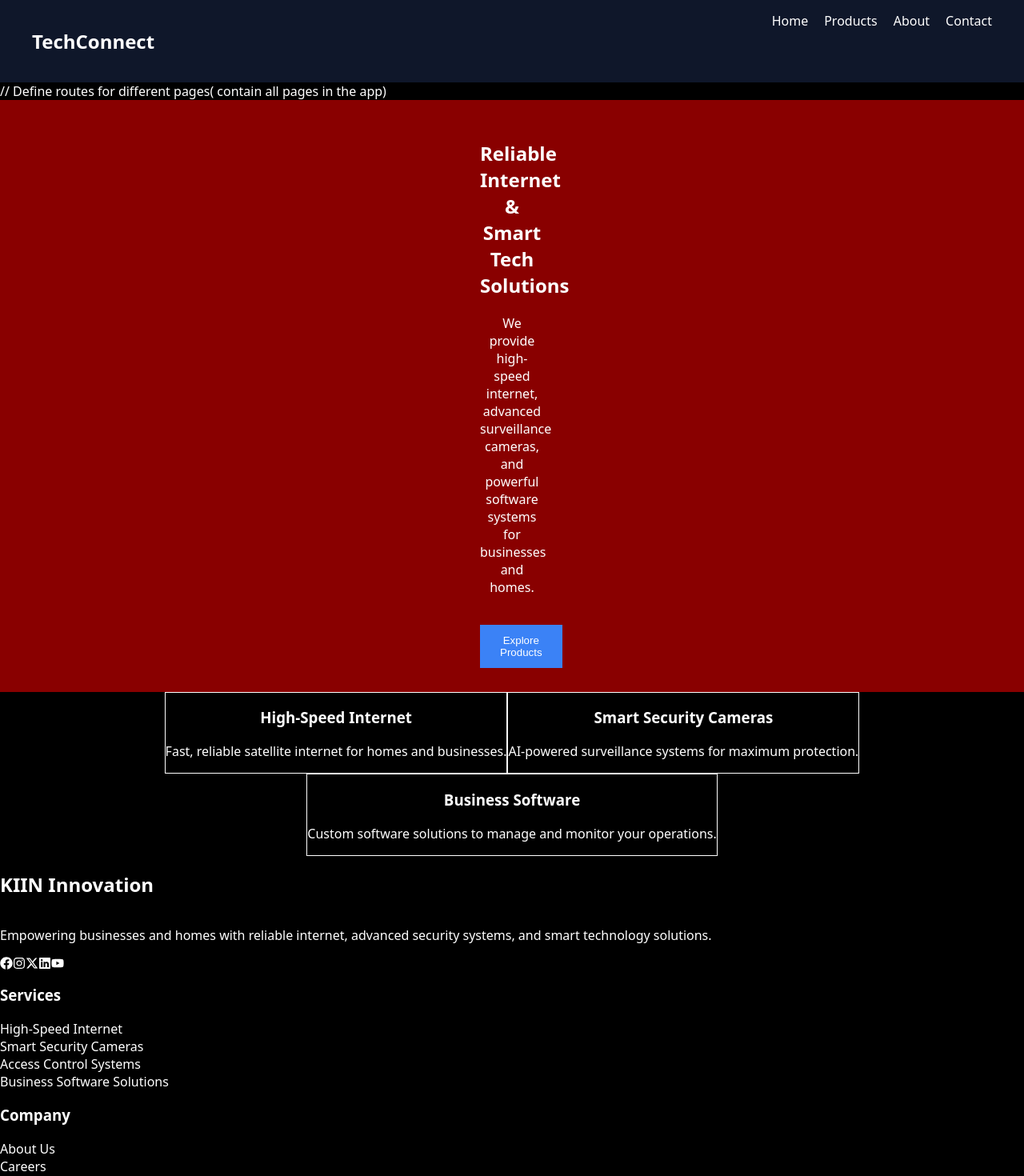
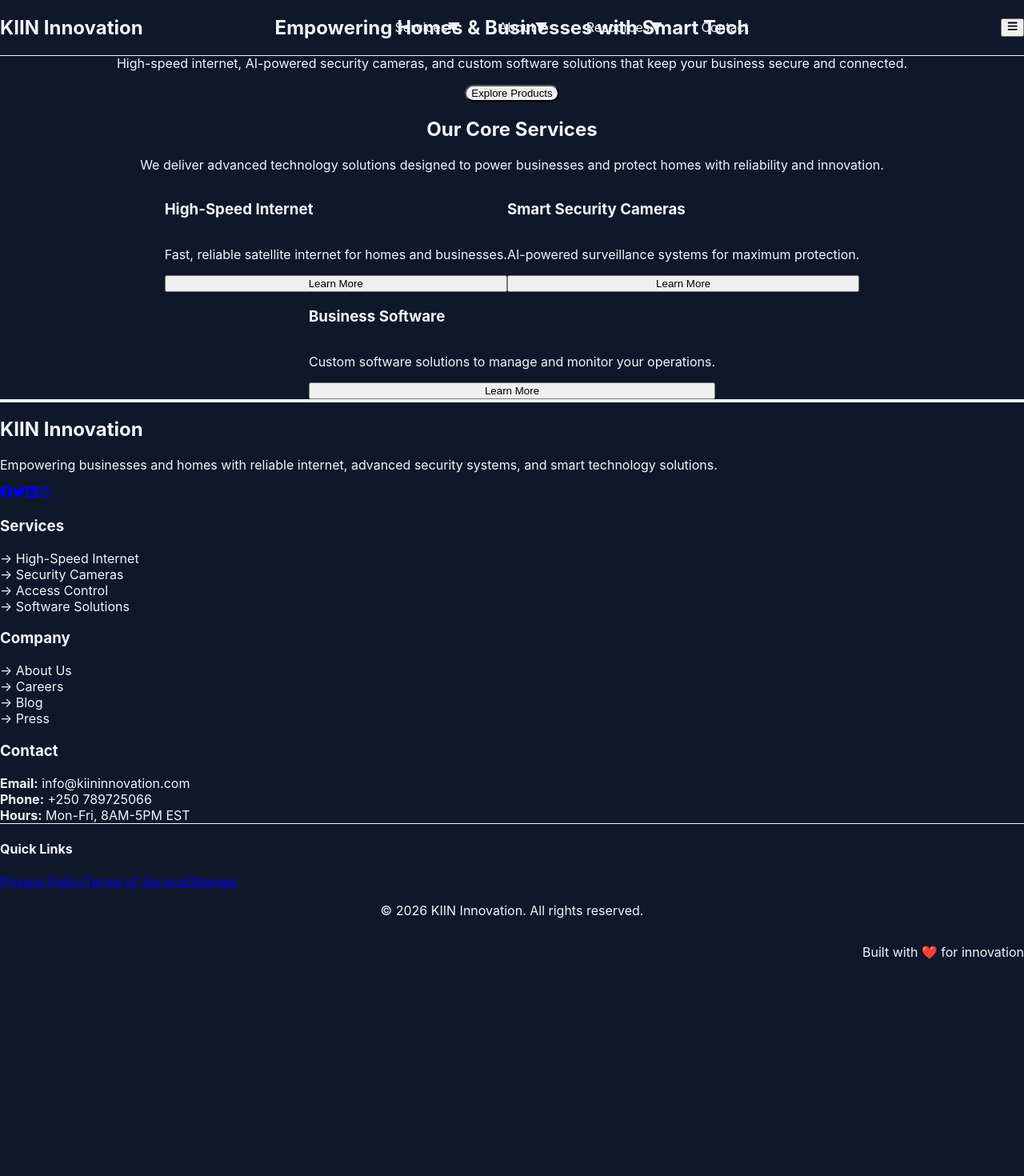
Before and after one commit to mantoinette/Kiin-website, a React app in the folder frontend/: page / in a window 1280 px wide. Shown: the top 1470 px of the page at 80% size. After the commit the page ends 1216 px from the top, so only its background shows below. Built offline with nearby package versions, Linux system fonts and the light colour scheme; the HTML template or start-up script is replaced by a standard one.

Commit message:
upgrading the code

```diff
--- a/frontend/src/App.tsx
+++ b/frontend/src/App.tsx
@@ -1,26 +1,14 @@
-import { BrowserRouter as Router, Routes, Route } from "react-router-dom";
 import Navbar from "./components/Navbar";
+import HomePage from "./pages/HomePage";
 import Footer from "./components/Footer";
-import HomePage from "./pages/HomePage";
-import ProductsPage from "./pages/ProductsPage"; // Removed due to missing module
-import AboutPage from "./pages/AboutPage";
-import ContactPage from "./pages/ContactPage";
 
 function App() {
   return (
-    // router enable for navigation between pages
-    <Router>
+    <>
       <Navbar />
-   // Define routes for different pages( contain all pages in the app)
-      <Routes>
-        <Route path="/" element={<HomePage />} />
-        <Route path="/products" element={<ProductsPage />} />
-        <Route path="/about" element={<AboutPage />} />
-        <Route path="/contact" element={<ContactPage />} />
-      </Routes>
-
+      <HomePage />
       <Footer />
-    </Router>
+    </>
   );
 }
 
--- a/frontend/src/components/Footer.tsx
+++ b/frontend/src/components/Footer.tsx
@@ -1,68 +1,108 @@
-import { FaFacebook, FaInstagram, FaLinkedin, FaYoutube } from "react-icons/fa";
-import { FaXTwitter } from "react-icons/fa6";
+import { FaFacebook, FaTwitter, FaLinkedin, FaInstagram } from "react-icons/fa";
 
 const Footer = () => {
   return (
-    <footer className="w-full bg-black text-white py-20 px-10 md:px-24">
-      <div className="max-w-7xl mx-auto flex flex-col md:flex-row justify-between gap-16">
-
-        {/* BRAND SECTION */}
-        <div className="flex flex-col space-y-6 max-w-sm">
-          <h2 className="text-4xl font-bold tracking-tight">KIIN Innovation</h2>
-          <p className="text-gray-400 leading-relaxed">
-            Empowering businesses and homes with reliable internet,
-            advanced security systems, and smart technology solutions.
+    <footer className="footer bg-gradient-to-b from-orange-900 via-amber-900 to-orange-950 text-gray-200 px-6 lg:px-12 py-16 border-t-4 border-orange-500">
+      <div className="max-w-6xl mx-auto grid md:grid-cols-4 gap-12 mb-12">
+        {/* Brand Section */}
+        <div>
+          <h2 className="text-3xl font-bold text-orange-400 mb-4 hover:text-orange-300 transition-colors">
+            KIIN Innovation
+          </h2>
+          <p className="text-gray-300 text-sm leading-relaxed">
+            Empowering businesses and homes with reliable internet, advanced security systems, and smart technology solutions.
           </p>
-
-          <div className="flex gap-5 text-xl">
-            <FaFacebook className="hover:text-gray-400 cursor-pointer transition" />
-            <FaInstagram className="hover:text-gray-400 cursor-pointer transition" />
-            <FaXTwitter className="hover:text-gray-400 cursor-pointer transition" />
-            <FaLinkedin className="hover:text-gray-400 cursor-pointer transition" />
-            <FaYoutube className="hover:text-gray-400 cursor-pointer transition" />
+          <div className="flex gap-4 mt-6">
+            <a href="#" className="text-orange-400 hover:text-orange-300 text-xl transition-colors"><FaFacebook /></a>
+            <a href="#" className="text-orange-400 hover:text-orange-300 text-xl transition-colors"><FaTwitter /></a>
+            <a href="#" className="text-orange-400 hover:text-orange-300 text-xl transition-colors"><FaLinkedin /></a>
+            <a href="#" className="text-orange-400 hover:text-orange-300 text-xl transition-colors"><FaInstagram /></a>
           </div>
         </div>
 
-        {/* SERVICES SECTION */}
-        <div className="flex flex-col">
-          <h3 className="font-semibold text-lg mb-6">Services</h3>
-          <ul className="flex flex-col space-y-4 text-gray-400">
-            <li className="hover:text-white cursor-pointer transition">
-              High-Speed Internet
+        {/* Services Section */}
+        <div>
+          <h3 className="text-xl font-bold text-white mb-6 flex items-center gap-2">
+            <span className="w-1 h-6 bg-orange-500 rounded"></span>Services
+          </h3>
+          <ul className="space-y-3">
+            <li className="text-gray-300 hover:text-orange-400 cursor-pointer transition-colors text-sm">
+              → High-Speed Internet
             </li>
-            <li className="hover:text-white cursor-pointer transition">
-              Smart Security Cameras
+            <li className="text-gray-300 hover:text-orange-400 cursor-pointer transition-colors text-sm">
+              → Security Cameras
             </li>
-            <li className="hover:text-white cursor-pointer transition">
-              Access Control Systems
+            <li className="text-gray-300 hover:text-orange-400 cursor-pointer transition-colors text-sm">
+              → Access Control
             </li>
-            <li className="hover:text-white cursor-pointer transition">
-              Business Software Solutions
+            <li className="text-gray-300 hover:text-orange-400 cursor-pointer transition-colors text-sm">
+              → Software Solutions
             </li>
           </ul>
         </div>
 
-        {/* COMPANY SECTION */}
-        <div className="flex flex-col">
-          <h3 className="font-semibold text-lg mb-6">Company</h3>
-          <ul className="flex flex-col space-y-4 text-gray-400">
-            <li className="hover:text-white cursor-pointer transition">
-              About Us
+        {/* Company Section */}
+        <div>
+          <h3 className="text-xl font-bold text-white mb-6 flex items-center gap-2">
+            <span className="w-1 h-6 bg-orange-500 rounded"></span>Company
+          </h3>
+          <ul className="space-y-3">
+            <li className="text-gray-300 hover:text-orange-400 cursor-pointer transition-colors text-sm">
+              → About Us
             </li>
-            <li className="hover:text-white cursor-pointer transition">
-              Careers
+            <li className="text-gray-300 hover:text-orange-400 cursor-pointer transition-colors text-sm">
+              → Careers
             </li>
-            <li className="hover:text-white cursor-pointer transition">
-              Contact
+            <li className="text-gray-300 hover:text-orange-400 cursor-pointer transition-colors text-sm">
+              → Blog
+            </li>
+            <li className="text-gray-300 hover:text-orange-400 cursor-pointer transition-colors text-sm">
+              → Press
             </li>
           </ul>
         </div>
 
+        {/* Contact Section */}
+        <div>
+          <h3 className="text-xl font-bold text-white mb-6 flex items-center gap-2">
+            <span className="w-1 h-6 bg-orange-500 rounded"></span>Contact
+          </h3>
+          <ul className="space-y-3">
+            <li className="text-gray-300 text-sm">
+              <strong>Email:</strong> info@kiininnovation.com
+            </li>
+            <li className="text-gray-300 text-sm">
+              <strong>Phone:</strong> +250 789725066
+            </li>
+            <li className="text-gray-300 text-sm">
+              <strong>Hours:</strong> Mon-Fri, 8AM-5PM EST
+            </li>
+          </ul>
+        </div>
       </div>
 
-      {/* Bottom Line */}
-      <div className="border-t border-gray-800 mt-16 pt-6 text-center text-gray-500 text-sm">
-        © 2026 KIIN Innovation. All rights reserved.
+      {/* Bottom Section */}
+      <div className="border-t border-orange-700 pt-8">
+        <div className="grid md:grid-cols-3 gap-6 mb-6">
+          <div>
+            <h4 className="text-white font-semibold mb-2 text-sm">Quick Links</h4>
+            <div className="flex gap-4 text-xs">
+              <a href="#" className="text-gray-400 hover:text-orange-400 transition-colors">Privacy Policy</a>
+              <a href="#" className="text-gray-400 hover:text-orange-400 transition-colors">Terms of Service</a>
+              <a href="#" className="text-gray-400 hover:text-orange-400 transition-colors">Sitemap</a>
+            </div>
+          </div>
+          <div className="text-center">
+            <p className="text-gray-400 text-sm">
+              © 2026 KIIN Innovation. All rights reserved.
+            </p>
+          </div>
+          <div className="text-right">
+            <p className="text-gray-400 text-sm">
+              Built with <span className="text-orange-400">❤️</span> for innovation
+            </p>
+          </div>
+        </div>
       </div>
     </footer>
   );
--- a/frontend/src/components/HeroSection.tsx
+++ b/frontend/src/components/HeroSection.tsx
@@ -1,33 +1,23 @@
 const HeroSection = () => {
   return (
-    <section style={styles.hero}>
-      <h1>Reliable Internet & Smart Tech Solutions</h1>
-      <p>
-        We provide high-speed internet, advanced surveillance cameras,
-        and powerful software systems for businesses and homes.
+    <section className="bg-gradient-to-r from-blue-900 via-indigo-900 to-purple-900 text-white py-32 px-6 text-center relative overflow-hidden">
+      <h1 className="text-5xl md:text-6xl font-extrabold mb-6 drop-shadow-lg">
+        Empowering Homes & Businesses with Smart Tech
+      </h1>
+
+      <p className="max-w-3xl mx-auto text-lg md:text-xl text-gray-200 mb-10 drop-shadow">
+        High-speed internet, AI-powered security cameras, and custom software solutions that keep your business secure and connected.
       </p>
 
-      <button style={styles.button}>Explore Products</button>
+      <button className="mt-4 px-10 py-4 bg-yellow-400 text-blue-900 font-semibold rounded-full shadow-lg hover:bg-yellow-300 transition duration-300">
+        Explore Products
+      </button>
+
+      {/* Background circles */}
+      <div className="absolute -bottom-32 -right-32 w-96 h-96 bg-yellow-400 opacity-20 rounded-full blur-3xl"></div>
+      <div className="absolute -top-32 -left-32 w-96 h-96 bg-purple-400 opacity-20 rounded-full blur-3xl"></div>
     </section>
   );
 };
 
-const styles = {
-  hero: {
-    textAlign: "center" as const,
-
-    padding: "30px 600px",
-    backgroundColor: "#890000",
-    color: "white"
-  },
-  button: {
-    marginTop: "20px",
-    padding: "12px 25px",
-    backgroundColor: "#3b82f6",
-    color: "white",
-    border: "none",
-    cursor: "pointer"
-  }
-};
-
 export default HeroSection;
--- a/frontend/src/components/Navbar.tsx
+++ b/frontend/src/components/Navbar.tsx
@@ -1,33 +1,91 @@
-import { Link } from "react-router-dom";
+import { useState } from "react";
+import { FaBars, FaTimes } from "react-icons/fa";
 
 const Navbar = () => {
+  const [servicesOpen, setServicesOpen] = useState(false);
+  const [aboutOpen, setAboutOpen] = useState(false);
+  const [mobileMenuOpen, setMobileMenuOpen] = useState(false);
+
   return (
-    <nav style={styles.nav}>
-      <h2>TechConnect</h2>
+    <>
+      <nav className="navbar fixed w-full top-0 z-50 bg-gradient-to-r from-amber-900 via-yellow-800 to-amber-900 shadow-2xl border-b border-amber-800">
+        <div className="w-full px-8 py-5 flex justify-between items-center">
+          {/* Logo */}
+          <h1 className="text-3xl font-bold text-white cursor-pointer font-serif tracking-tight whitespace-nowrap">
+            KIIN Innovation
+          </h1>
 
-      <div>
-        <Link to="/" style={styles.link}>Home</Link>
-        <Link to="/products" style={styles.link}>Products</Link>
-        <Link to="/about" style={styles.link}>About</Link>
-        <Link to="/contact" style={styles.link}>Contact</Link>
-      </div>
-    </nav>
+          {/* Desktop Menu - Right Side */}
+          <ul style={{ display: "flex", alignItems: "center", gap: "3rem", flexWrap: "nowrap" }}>
+            {/* Services */}
+            <li
+              className="relative cursor-pointer text-white text-lg font-medium hover:text-amber-200 transition-colors flex items-center gap-2 whitespace-nowrap"
+              onMouseEnter={() => setServicesOpen(true)}
+              onMouseLeave={() => setServicesOpen(false)}
+            >
+              Services
+              <span className="text-sm">▼</span>
+              {servicesOpen && (
+                <ul className="absolute top-14 left-0 bg-amber-800 text-white rounded-lg shadow-2xl w-56 p-4 space-y-3 border border-amber-700">
+                  <li className="px-3 py-2 hover:bg-amber-700 cursor-pointer rounded transition-all text-sm">High-Speed Internet</li>
+                  <li className="px-3 py-2 hover:bg-amber-700 cursor-pointer rounded transition-all text-sm">Smart Security Cameras</li>
+                  <li className="px-3 py-2 hover:bg-amber-700 cursor-pointer rounded transition-all text-sm">Access Control</li>
+                  <li className="px-3 py-2 hover:bg-amber-700 cursor-pointer rounded transition-all text-sm">Business Software</li>
+                </ul>
+              )}
+            </li>
+
+            {/* About */}
+            <li
+              className="relative cursor-pointer text-white text-lg font-medium hover:text-amber-200 transition-colors flex items-center gap-2 whitespace-nowrap"
+              onMouseEnter={() => setAboutOpen(true)}
+              onMouseLeave={() => setAboutOpen(false)}
+            >
+              About
+              <span className="text-sm">▼</span>
+              {aboutOpen && (
+                <ul className="absolute top-14 left-0 bg-amber-800 text-white rounded-lg shadow-2xl w-40 p-4 space-y-3 border border-amber-700">
+                  <li className="px-3 py-2 hover:bg-amber-700 cursor-pointer rounded transition-all text-sm">About Us</li>
+                  <li className="px-3 py-2 hover:bg-amber-700 cursor-pointer rounded transition-all text-sm">Careers</li>
+                </ul>
+              )}
+            </li>
+
+            {/* Resources */}
+            <li className="cursor-pointer text-white text-lg font-medium hover:text-amber-200 transition-colors flex items-center gap-2 whitespace-nowrap">
+              Resources
+              <span className="text-sm">▼</span>
+            </li>
+
+            {/* Contact */}
+            <li className="cursor-pointer text-white text-lg font-medium hover:text-amber-200 transition-colors whitespace-nowrap">
+              Contact
+            </li>
+          </ul>
+
+          {/* Mobile Menu Button */}
+          <button
+            className="text-white text-2xl hover:text-amber-200 transition-colors flex-shrink-0 ml-4"
+            onClick={() => setMobileMenuOpen(!mobileMenuOpen)}
+          >
+            {mobileMenuOpen ? <FaTimes /> : <FaBars />}
+          </button>
+        </div>
+
+        {/* Mobile Menu */}
+        {mobileMenuOpen && (
+          <div className="bg-amber-800 border-t border-amber-700">
+            <ul className="flex flex-col p-6 space-y-4">
+              <li className="text-white text-lg font-medium hover:text-amber-200 cursor-pointer transition-colors py-2">Services</li>
+              <li className="text-white text-lg font-medium hover:text-amber-200 cursor-pointer transition-colors py-2">About</li>
+              <li className="text-white text-lg font-medium hover:text-amber-200 cursor-pointer transition-colors py-2">Resources</li>
+              <li className="text-white text-lg font-medium hover:text-amber-200 cursor-pointer transition-colors py-2">Contact</li>
+            </ul>
+          </div>
+        )}
+      </nav>
+    </>
   );
 };
 
-const styles = {
-  nav: {
-    display: "flex",
-    justifyContent: "space-between",
-    padding: "15px 40px",
-    backgroundColor: "#0f172a",
-    color: "white"
-  },
-  link: {
-    marginLeft: "20px",
-    color: "white",
-    textDecoration: "none"
-  }
-};
-
 export default Navbar;
--- a/frontend/src/components/ProductCard.tsx
+++ b/frontend/src/components/ProductCard.tsx
@@ -1,15 +1,23 @@
 interface ProductCardProps {
   title: string;
   description: string;
-  icon?: string; // optional: add an icon or image path
+  color: "blue" | "red" | "green";
 }
 
-const ProductCard: React.FC<ProductCardProps> = ({ title, description, icon }) => {
+const colorClasses = {
+  blue: "bg-blue-500 hover:bg-blue-600",
+  red: "bg-red-500 hover:bg-red-600",
+  green: "bg-green-500 hover:bg-green-600",
+};
+
+const ProductCard = ({ title, description, color }: ProductCardProps) => {
   return (
-    <div className="bg-white bg-opacity-5 backdrop-blur-md border border-gray-700 rounded-xl p-8 text-center hover:scale-105 transform transition shadow-lg max-w-xs">
-      {icon && <img src={icon} alt={title} className="mx-auto mb-4 h-16" />}
-      <h3 className="text-2xl font-semibold mb-3">{title}</h3>
-      <p className="text-gray-300">{description}</p>
+    <div className="max-w-xs p-6 rounded-2xl shadow-2xl flex flex-col justify-between bg-gray-900 text-white hover:scale-105 transition transform">
+      <h3 className="text-xl font-bold mb-3">{title}</h3>
+      <p className="text-gray-300 mb-6">{description}</p>
+      <button className={`${colorClasses[color]} px-6 py-2 rounded-lg font-semibold`}>
+        Learn More
+      </button>
     </div>
   );
 };
--- a/frontend/src/index.css
+++ b/frontend/src/index.css
@@ -2,20 +2,35 @@
 @tailwind components;
 @tailwind utilities;
 
+/* Global Styles */
 :root {
-  font-family: system-ui, sans-serif;
-  background-color: #000000; /* Sets default background to black */
-  color: white;
+  font-family: 'Inter', sans-serif;
+  background-color: #0f172a; /* Dark background */
+  color: #f1f5f9; /* Light text */
 }
 
 body {
   margin: 0;
   min-height: 100vh;
-  /* Removed the 'display: flex' and 'place-items: center' that broke the layout */
+  background-color: #0f172a;
+  color: #f1f5f9;
 }
 
+/* Add top padding to account for fixed navbar */
+main {
+  padding-top: 80px;
+}
+
+/* Remove default list styling */
 ul {
-  list-style: none; /* This removes the dots/bullets you see in your KIIN screenshot */
+  list-style: none;
   padding: 0;
   margin: 0;
 }
+
+/* Smooth transitions */
+* {
+  transition-property: color, background-color, border-color;
+  transition-timing-function: cubic-bezier(0.4, 0, 0.2, 1);
+  transition-duration: 200ms;
+}
--- a/frontend/src/pages/HomePage.tsx
+++ b/frontend/src/pages/HomePage.tsx
@@ -6,19 +6,34 @@ const HomePage = () => {
     <>
       <HeroSection />
 
-      <section className="flex flex-wrap justify-center gap-8 px-6 py-20 bg-gray-900">
+      {/* Services Section */}
+      <section className="bg-gray-950 py-24 px-6">
+        <div className="max-w-6xl mx-auto text-center mb-16">
+          <h2 className="text-4xl font-extrabold text-white mb-4">
+            Our Core Services
+          </h2>
+          <p className="text-gray-300 max-w-2xl mx-auto">
+            We deliver advanced technology solutions designed to power businesses and protect homes with reliability and innovation.
+          </p>
+        </div>
+
+        <div className="flex flex-wrap justify-center gap-10">
           <ProductCard
             title="High-Speed Internet"
             description="Fast, reliable satellite internet for homes and businesses."
+            color="blue"
           />
           <ProductCard
             title="Smart Security Cameras"
             description="AI-powered surveillance systems for maximum protection."
+            color="red"
           />
           <ProductCard
             title="Business Software"
             description="Custom software solutions to manage and monitor your operations."
+            color="green"
           />
+        </div>
       </section>
     </>
   );
```
Lines whose indentation alone changed are shown as unchanged.
